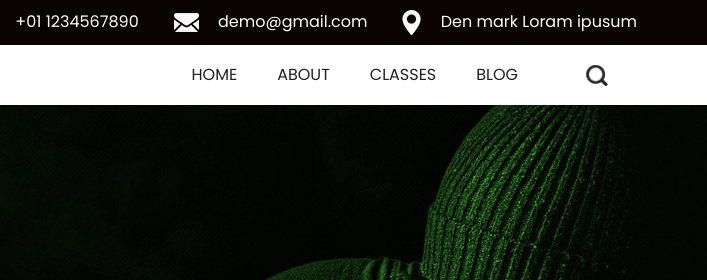
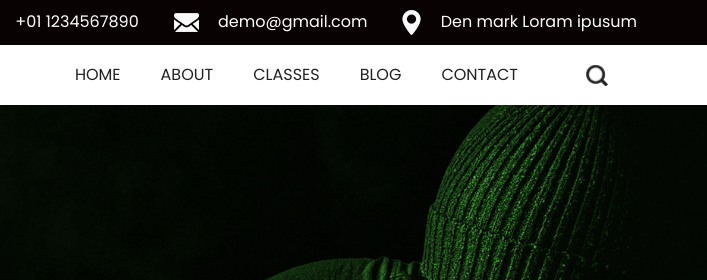
Before and after one commit to Alibasti97/over-static-app-deployment, a plain HTML site: page index.html in a window 1280 px wide. Shown: the top 280 px of the page, 573-1280 px from the left. Drawn offline with nearby package versions, Linux system fonts and the light colour scheme; some packages are replaced by stand-ins of ours; a web font is replaced by a local one.

Commit message:
Updated Menu

```diff
--- a/index.html
+++ b/index.html
@@ -82,6 +82,9 @@
                       </li>
                       <li class="nav-item">
                         <a class="nav-link" href="blog.html">Blog</a>
+                      </li>
+			<li class="nav-item">
+                        <a class="nav-link" href="blog.html">Contact</a>
                       </li>
                     </ul>
                     <form class="form-inline">
```
